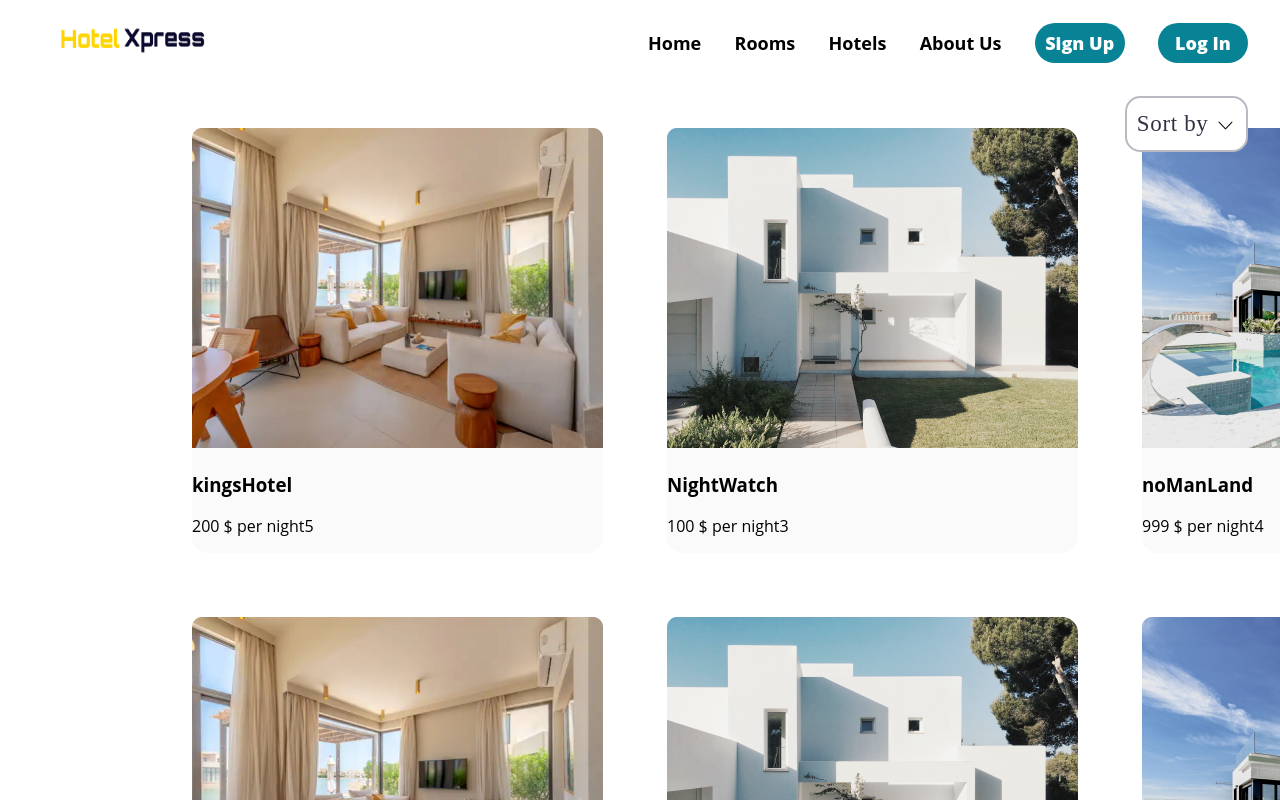
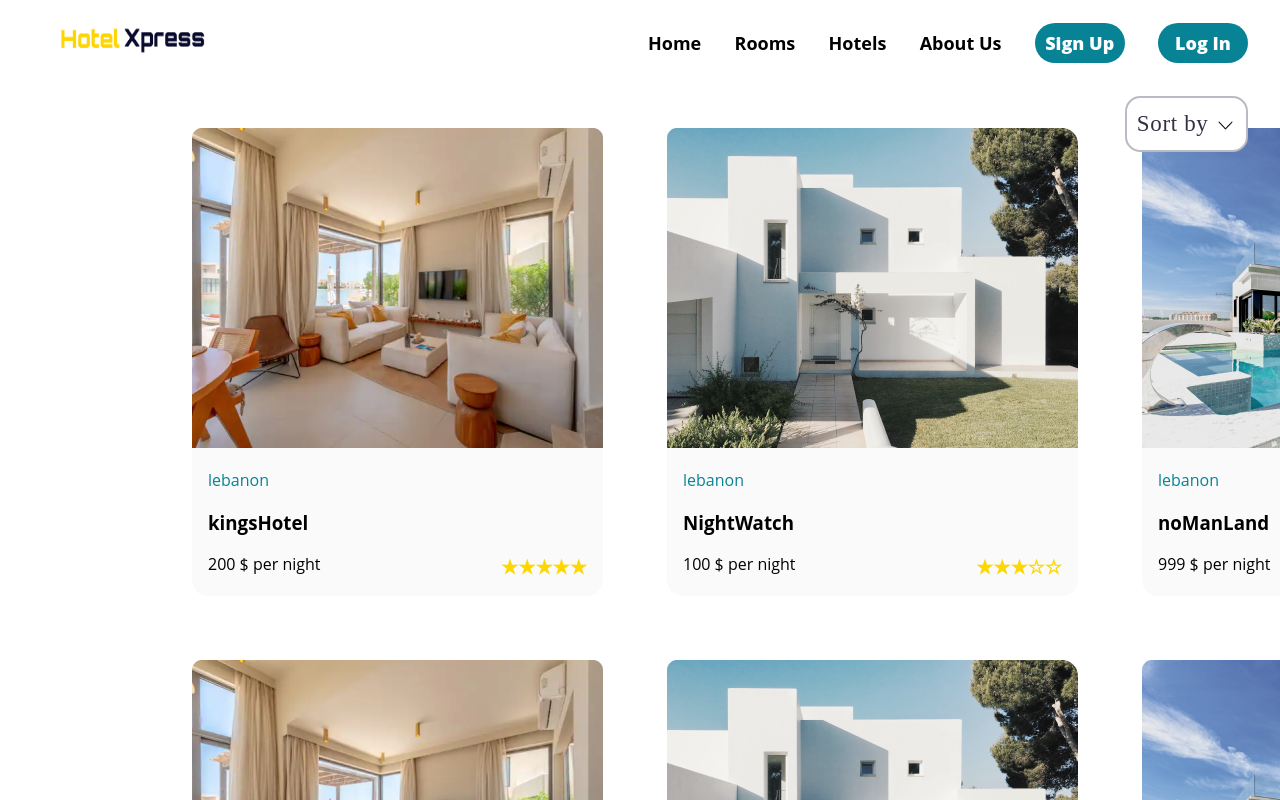
Before and after one commit to anwarkh0/Codi-NWC-Grp2-FirstProject-FrontEnd, a React (Create React App) app in the folder client/: page /room in a window 1280 px wide. Shown: the top 800 px of the page. Built offline with nearby package versions, Linux system fonts and the light colour scheme.

Commit message:
added address for rooms and designed the reating system

```diff
--- a/client/src/components/Rooms/Rooms.js
+++ b/client/src/components/Rooms/Rooms.js
@@ -13,36 +13,42 @@ function Rooms() {
     {
       picture: room1,
       hotel: "kingsHotel",
+      address: "lebanon",
       price: 200,
       stars: 5,
     },
     {
       picture: room2,
       hotel: "NightWatch",
+      address: "lebanon",
       price: 100,
       stars: 3,
     },
     {
       picture: room3,
       hotel: "noManLand",
+      address: "lebanon",
       price: 999,
       stars: 4,
     },
     {
       picture: room1,
       hotel: "kingsHotel",
+      address: "lebanon",
       price: 200,
       stars: 5,
     },
     {
       picture: room2,
       hotel: "NightWatch",
+      address: "lebanon",
       price: 100,
       stars: 3,
     },
     {
       picture: room3,
       hotel: "noManLand",
+      address: "lebanon",
       price: 999,
       stars: 4,
     },
@@ -63,7 +69,6 @@ function Rooms() {
   }
   return (
     <>
-
       <div className={roomsModule.wrapper}>
         <div className={roomsModule.filter} onClick={clickHandler}>
           <div className={roomsModule.upper}>
@@ -93,6 +98,7 @@ function Rooms() {
               <RoomCard
                 key={index}
                 picture={room.picture}
+                address={room.address}
                 hotel={room.hotel}
                 price={room.price}
                 stars={room.stars}
--- a/client/src/components/roomCard/RoomCard.js
+++ b/client/src/components/roomCard/RoomCard.js
@@ -1,12 +1,28 @@
 import React from "react";
 import roomCardModule from "./roomCard.module.css";
-function RoomCard({ picture, hotel, price, stars }) {
+function RoomCard({ picture, address, hotel, price, stars }) {
+  const rating = (stars) => {
+    let string = "";
+    const sym1 = "★";
+    const sym2 = "☆";
+    for (let i = 0; i < Math.floor(stars); i++) {
+      string += sym1;
+    }
+
+    for (let i = 0; i < 5 - Math.floor(stars); i++) {
+      string += sym2;
+    }
+
+    return string;
+  };
+  const rate = rating(stars);
   return (
     <div className={roomCardModule.wrapper}>
       <img className={roomCardModule.roompic} src={picture} />
+      <p className={roomCardModule.address}>{address}</p>
       <h3 className={roomCardModule.hotelName}>{hotel}</h3>
       <p className={roomCardModule.priceAndRate}>
-        {price} $ per night<span>{stars}</span>
+        {price} $ per night<span className={roomCardModule.rate}>{rate}</span>
       </p>
     </div>
   );
--- a/client/src/components/roomCard/roomCard.module.css
+++ b/client/src/components/roomCard/roomCard.module.css
@@ -9,6 +9,21 @@ cursor: pointer;
 transform: scale(1.1);
 box-shadow: 5px 10px 2px #888888;
 }
+.rate{
+    color: #FFD700;
+    font-size: larger;
+    font-weight: 800;
+}
+.priceAndRate{
+    display: flex;
+    justify-content: space-between;
+}
+.address{
+    color: var(--main-blue)
+}
+.hotelName, .priceAndRate, .address{
+    padding:0 1rem;
+}
 @media (max-width:800px){
     .wrapper, .roompic, .hotelName, .priceAndRate{
         width: 70vw;
```
Also changed, not shown: client/src/components/Hotels/CardHotel.js (+15 -12 lines).
